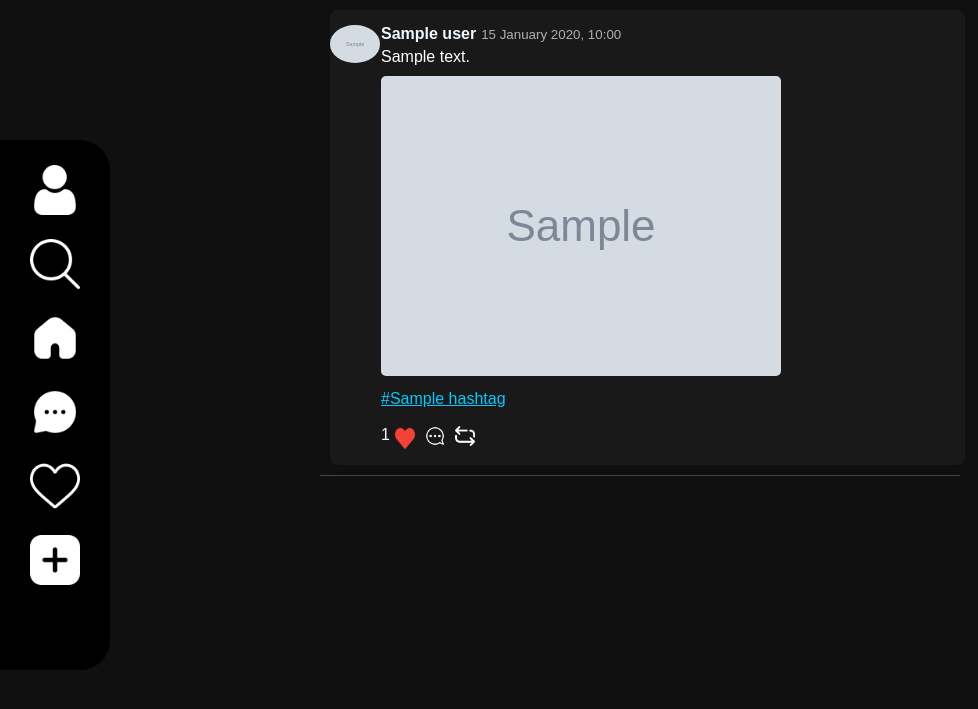
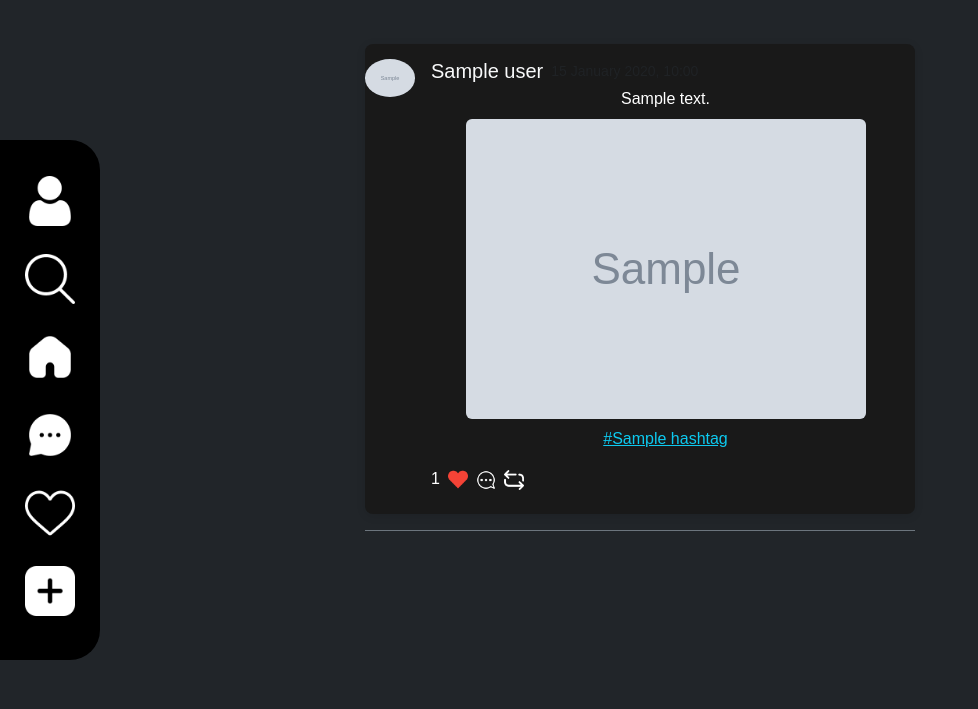
Before and after one commit to Am0nik/posts, a Django app: template posts/templates/index.html in a window 1280 px wide. Shown: the top 709 px of the page, without its empty margins (0-978 px from the left). Run offline with Django 5.2, Linux system fonts and the light colour scheme; the template is opened without the code that fills it: most values are stand-ins (such as "Sample title", 1, 10 or a date in 2020); grey boxes marked "Sample" are stand-in pictures; some web fonts are replaced.

Commit message:
Update index.html

```diff
--- a/posts/templates/index.html
+++ b/posts/templates/index.html
@@ -5,83 +5,83 @@
     <meta charset="utf-8">
     <meta name="viewport" content="width=device-width, initial-scale=1.0">
     <title>Тренды</title>
+
+    <!-- Подключаем Bootstrap CSS -->
+    <link href="https://cdn.jsdelivr.net/npm/bootstrap@5.3.0/dist/css/bootstrap.min.css" rel="stylesheet">
+
     <link rel="stylesheet" href="{% static 'style.css' %}" type="text/css">
 </head>
-    <body>
-        <header style="user-select: none"><!--Шапка слева сбоку-->
-            <a href="{% url 'profile' %}"><img src="{% static 'media/user.png' %}" width="50px"></a>
-            <a href="{% url 'search' %}"><img src="{% static 'media/search-interface-symbol.png' %}" width="50px"></a>
-            <a href="{% url 'index' %}"><img src="{% static 'media/home.png' %}" width="50px"></a>
-            <a href="{% url 'chat_list' %}"><img src="{% static 'media/message.png' %}" width="50px"></a>
-            <a href="{% url 'likes' %}"><img src="{% static 'media/heart.png' %}" width="50px"></a>
-            <a href="{% url 'create_post' %}"><img src="{% static 'media/addition.png' %}" width="50px"></a>
+<body class="bg-dark text-light"> <!-- Тёмная тема через Bootstrap -->
+
+    <!-- Шапка слева сбоку -->
+    <header class="d-flex flex-column align-items-center py-3" style="user-select: none;">
+        <a href="{% url 'profile' %}"><img src="{% static 'media/user.png' %}" width="50px" class="mb-2"></a>
+        <a href="{% url 'search' %}"><img src="{% static 'media/search-interface-symbol.png' %}" width="50px" class="mb-2"></a>
+        <a href="{% url 'index' %}"><img src="{% static 'media/home.png' %}" width="50px" class="mb-2"></a>
+        <a href="{% url 'chat_list' %}"><img src="{% static 'media/message.png' %}" width="50px" class="mb-2"></a>
+        <a href="{% url 'likes' %}"><img src="{% static 'media/heart.png' %}" width="50px" class="mb-2"></a>
+        <a href="{% url 'create_post' %}"><img src="{% static 'media/addition.png' %}" width="50px" class="mb-2"></a>
     </header>
-        <main>
+
+    <main class="container mt-4">
         {% csrf_token %}
         <div class="posts-list">
             {% for post in posts %}
-                    <div class="post-card" style="padding:10px; border-bottom:1px solid #444; margin-bottom:15px;">
-                        <div class="post">
-                            <div style="display: flex;">
-                                <div style="width: 5%;margin-right: 20px;user-select: none;">
+                <div class="post-card border-bottom border-secondary pb-3 mb-4">
+                    <div class="post d-flex">
+                        <div class="me-3" style="width: 50px;user-select: none;">
                             {% if post.user.avatar %}
-                                        <img src="{{ post.user.avatar.url }}" width="50px" style="border-radius: 100%;background-color: rgb(25,25,25)">
+                                <img src="{{ post.user.avatar.url }}" width="50px" class="rounded-circle bg-dark">
                             {% else %}
-                                        <img src="{% static 'media/default_user.png' %}" width="50px" style="border-radius: 100%;background-color: rgb(25,25,25)">
+                                <img src="{% static 'media/default_user.png' %}" width="50px" class="rounded-circle bg-dark">
                             {% endif %}
                         </div>
-                                <div style="display: block;">
-                                    <div style="display: flex;margin-bottom: 5px;user-select: none;">
-                                        <h4 style='margin-right: 5px;'>
-                                            <a href="{% url 'user_profile' user_id=post.user.id %}" style="color: aliceblue; text-decoration: none;">
+                        <div class="flex-grow-1">
+                            <div class="d-flex mb-1 align-items-center" style="user-select: none;">
+                                <h5 class="me-2 mb-0">
+                                    <a href="{% url 'user_profile' user_id=post.user.id %}" class="text-light text-decoration-none">
                                         {{ post.user }}
                                     </a>
-                                        </h4>
-
-                                        <span style="color: rgb(175, 175, 175);font-weight: 100;">
-                                            <small>{{ post.created_at|date:"j E Y, H:i" }}</small>
-                                        </span>
+                                </h5>
+                                <small class="text-muted">{{ post.created_at|date:"j E Y, H:i" }}</small>
                             </div>
-                                    <div style="display: block;">
-                                        <div style="text-align: left;">
-                                            <p>{{ post.content }}</p>
+                            <div class="mb-2">
+                                <p class="mb-2">{{ post.content }}</p>
                                 {% if post.image %}
-                                                <img src="{{ post.image.url }}" style="max-width: 100%; max-height: 300px; border-radius: 5px;margin-top: 10px" alt="Изображение">
+                                    <img src="{{ post.image.url }}" class="img-fluid rounded mb-2" style="max-height: 300px;" alt="Изображение">
                                 {% endif %}
-                                            <p style="margin-top: 10px;">
+                                <p>
                                     {% for hashtag in post.hashtags.all %}
-                                                    <a href="{% url 'search' %}?q={{ hashtag.name }}" style="color: rgb(0, 204, 255);cursor: pointer;">#{{ hashtag.name }}</a>
+                                        <a href="{% url 'search' %}?q={{ hashtag.name }}" class="text-info">#{{ hashtag.name }}</a>
                                     {% endfor %}
-                                                <br style="user-select: none;"><br style="user-select: none;">
                                 </p>
                                 {% csrf_token %}
-                                            <div style="display: flex;">
-                                                <p id="likes-count-{{ post.id }}">{{ post.likes.count }}</p>
+                                <div class="d-flex align-items-center mt-2">
+                                    <p id="likes-count-{{ post.id }}" class="mb-0 me-2">{{ post.likes.count }}</p>
                                     <img
                                         id="like-btn-{{ post.id }}"
                                         src="{% static 'media/like.png' %}"
                                         data-liked-src="{% static 'media/liked.png' %}"
                                         data-unliked-src="{% static 'media/like.png' %}"
                                         width="20px"
-                                                    style="margin-left: 5px; cursor: pointer;user-select: none;"
+                                        class="me-2"
+                                        style="cursor: pointer; user-select: none;"
                                         onclick="toggleLike({{ post.id }})"
                                         alt="Лайк">
-                                                <a href="{% url 'post_detail' post.id %}" style="margin-left: 5px;">
+                                    <a href="{% url 'post_detail' post.id %}" class="me-2">
                                         <img
                                             src="{% static 'media/comment.png' %}"
                                             width="20px"
-                                                        style="margin-left: 5px; cursor: pointer; user-select: none;"
+                                            style="cursor: pointer; user-select: none;"
                                             alt="Комментировать">
                                     </a>
-                                                <a href="{% url 'repost' post.id %}" style="margin-left: 5px;">
+                                    <a href="{% url 'repost' post.id %}">
                                         <img
                                             src="{% static 'media/repost.png' %}"
                                             width="20px"
-                                                        style="margin-left: 5px; cursor: pointer; user-select: none;"
+                                            style="cursor: pointer; user-select: none;"
                                             alt="Репост">
                                     </a>
-                                            </div>
-                                        </div>
                                 </div>
                             </div>
                         </div>
@@ -92,6 +92,9 @@
             {% endfor %}
         </div>
     </main>
+
+    <!-- Подключаем Bootstrap JS (опционально) -->
+    <script src="https://cdn.jsdelivr.net/npm/bootstrap@5.3.0/dist/js/bootstrap.bundle.min.js"></script>
+    <script src="{% static 'scripts.js' %}"></script>
 </body>
-    <script src="{% static 'scripts.js' %}"></script>
 </html>
```
Lines whose indentation alone changed are shown as unchanged.
